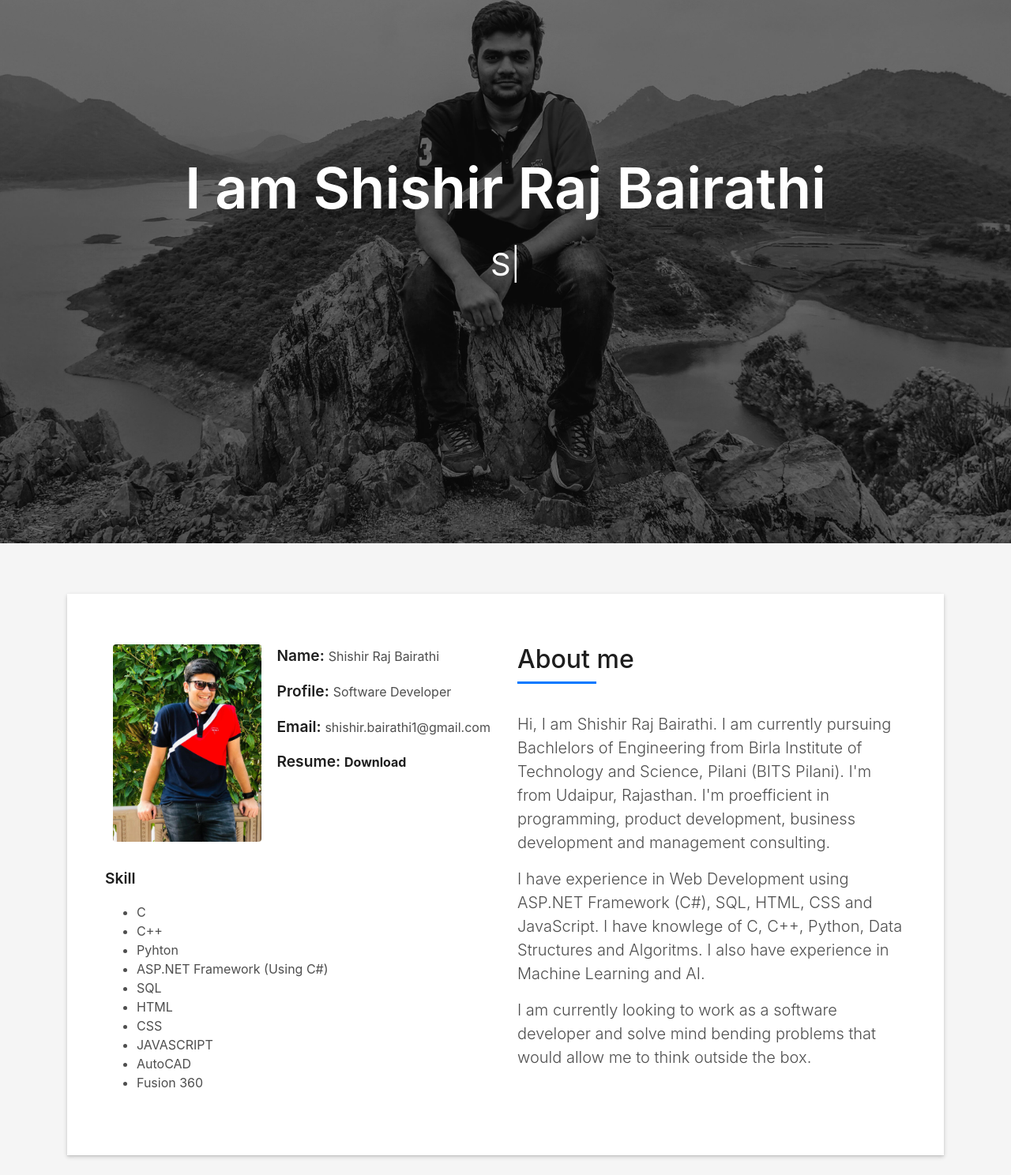
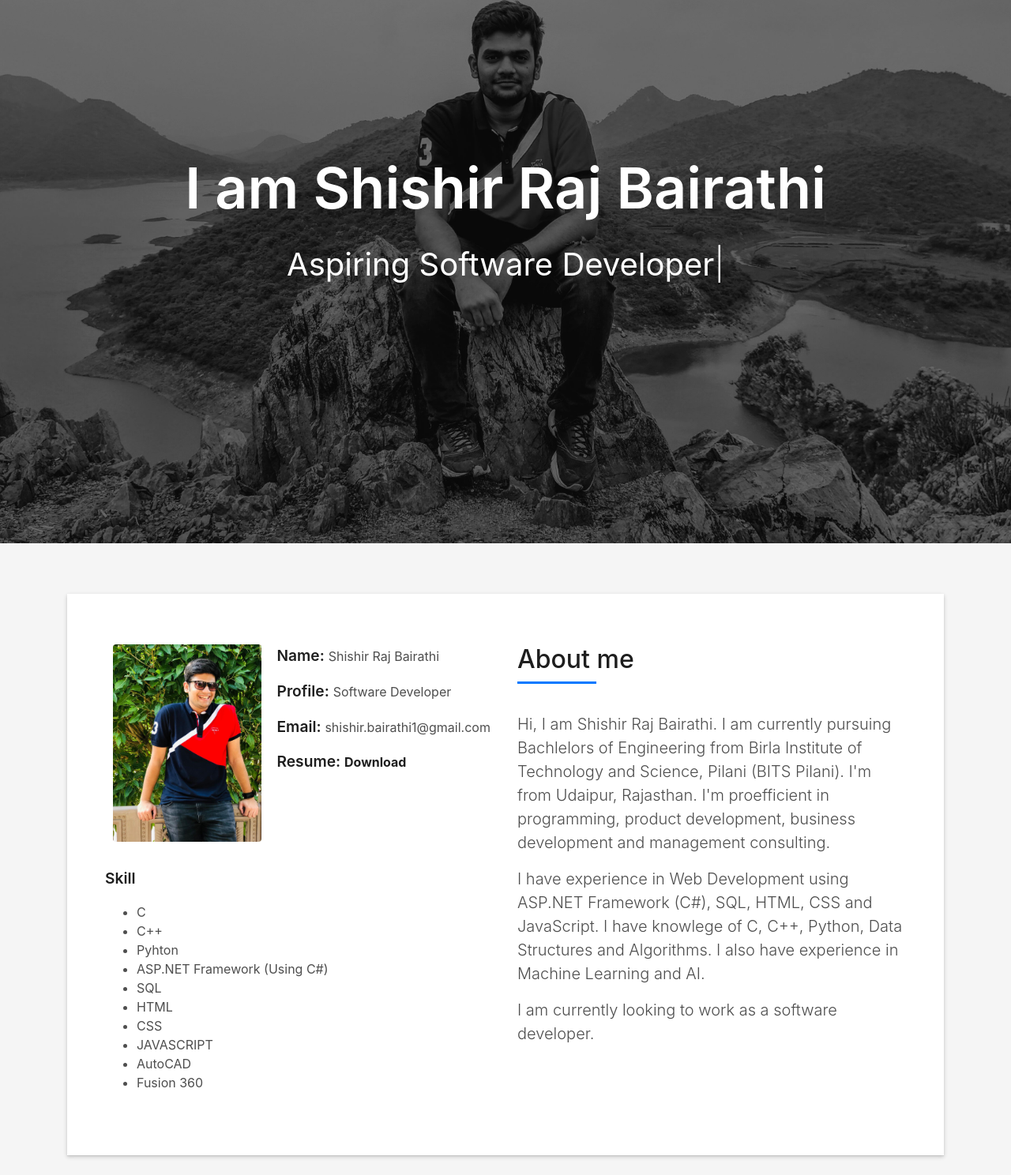
Before and after one commit to shishir-raj/devfolio, a plain HTML site: page index.html in a window 1280 px wide. Shown: the part 112-1600 px from the top of the page at 79% size. Drawn offline with nearby package versions, Linux system fonts and the light colour scheme; some packages are replaced by stand-ins of ours; a script that the page names is missing; files whose address does not match are found by name.

Commit message:
Update index.html

```diff
--- a/index.html
+++ b/index.html
@@ -65,7 +65,7 @@
         <div class="container">
           <!--<p class="display-6 color-d">Hello, world!</p>-->
           <h1 class="intro-title mb-4">I am Shishir Raj Bairathi</h1>
-          <p class="intro-subtitle"><span class="text-slider-items"> Engineer,Software Developer, Web Developer, Computer Vision Enthusiast </span><strong class="text-slider"></strong></p>
+          <p class="intro-subtitle"><span class="text-slider-items"> Engineer, Aspiring Software Developer, Web Developer, Computer Vision Enthusiast </span><strong class="text-slider"></strong></p>
           <!-- <p class="pt-3"><a class="btn btn-primary btn js-scroll px-4" href="#about" role="button">Learn More</a></p> -->
         </div>
       </div>
@@ -122,10 +122,10 @@
                     Hi, I am Shishir Raj Bairathi. I am currently pursuing Bachlelors of Engineering from Birla Institute of Technology and Science, Pilani (BITS Pilani). I'm from Udaipur, Rajasthan. I'm proefficient in programming, product development, business development and management consulting.
                   </p>
                   <p class="lead">
-                    I have experience in Web Development using ASP.NET Framework (C#), SQL, HTML, CSS and JavaScript. I have knowlege of C, C++, Python, Data Structures and Algoritms. I also have experience in Machine Learning and AI.
+                    I have experience in Web Development using ASP.NET Framework (C#), SQL, HTML, CSS and JavaScript. I have knowlege of C, C++, Python, Data Structures and Algorithms. I also have experience in Machine Learning and AI.
                   </p>
                   <p class="lead">
-                   I am currently looking to work as a software developer and solve mind bending problems that would allow me to think outside the box.
+                   I am currently looking to work as a software developer.
                   </p>
                 </div>
               </div>
```
